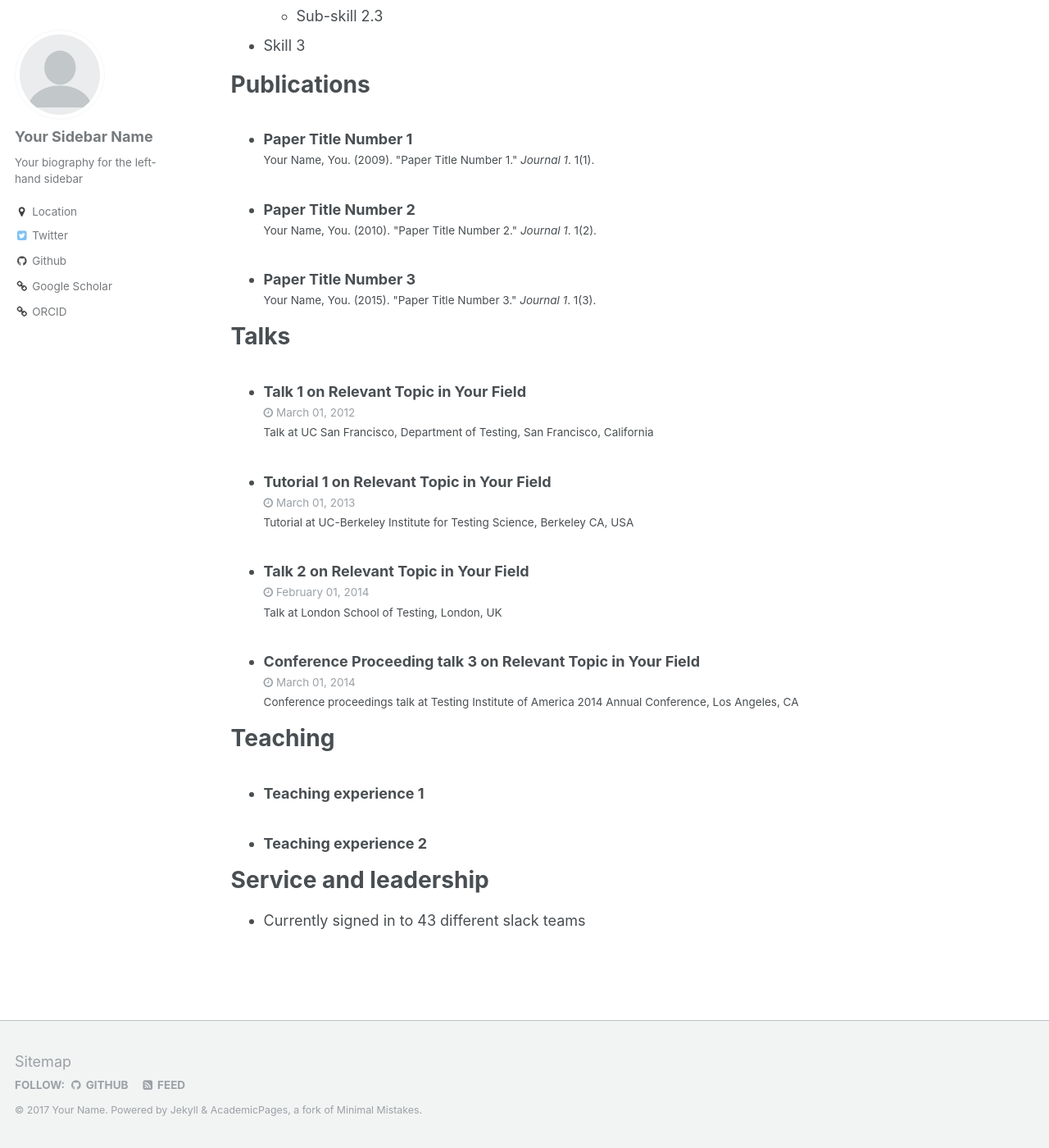
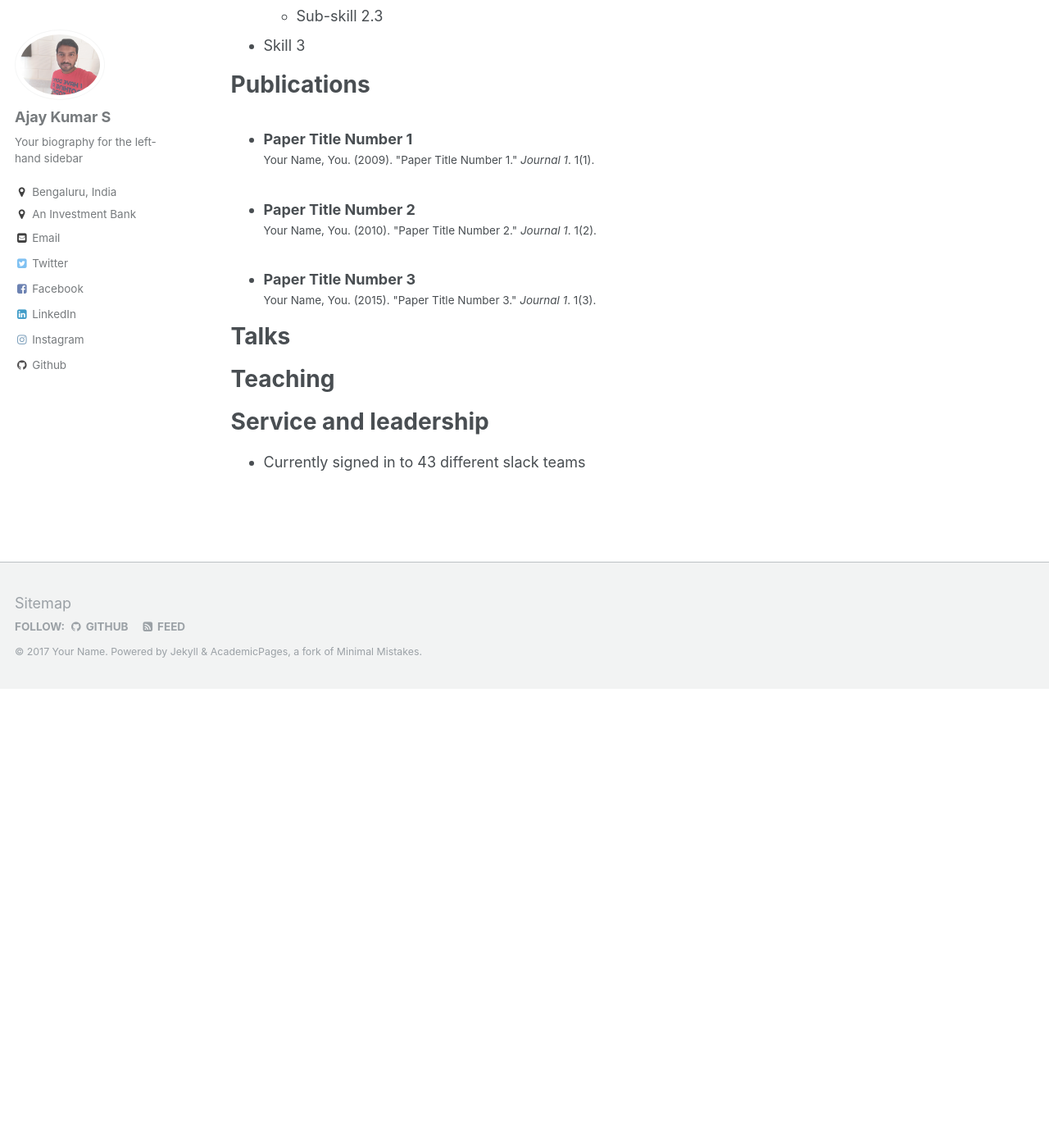
Before and after one commit to sajaykumar/sajaykumar.github.io, a Jekyll site: the page built from _pages/cv.md, in a window 1280 px wide and 1400 px high, scrolled down 868 px. Shown: the whole window at 82% size. Built offline with Jekyll 4.4.1, drawn with Linux system fonts in a browser that asks for light colours; after the commit the page ends 1708 px from its top, so only the background shows below that.

Commit message:
initial fork from minimal-mistakes

```diff
--- a/_config.yml
+++ b/_config.yml
@@ -77,33 +77,33 @@ analytics:
 
 # Site Author
 author:
-  name             : "Your Sidebar Name"
-  avatar           : "profile.png"
+  name             : "Ajay Kumar S"
+  avatar           : "profile.jpg"
   bio              : "Your biography for the left-hand sidebar"
-  location         : "Location"
-  employer         :
-  googlescholar    : "http://yourfullgooglescholarurl.com"
-  email            :
+  location         : "Bengaluru, India"
+  employer         : "An Investment Bank"
+  googlescholar    :
+  email            : "sajaykumr@gmail.com"
   uri              :
   bitbucket        :
   codepen          :
   dribbble         :
   flickr           :
-  facebook         :
+  facebook         : "MovingToWeb"
   foursquare       :
-  github           : "academicpages"
+  github           : "movingtoweb"
   google_plus      :
   keybase          :
-  instagram        :
+  instagram        : https://instagram.com/soleilfils
   lastfm           :
-  linkedin         :
-  orcid            : "http://orcid.org/yourorcidurl"
+  linkedin         : https://www.linkedin.com/in/movingtoweb
+  orcid            :
   pinterest        :
   soundcloud       :
   stackoverflow    : # http://stackoverflow.com/users/123456/username
   steam            :
   tumblr           :
-  twitter          : "replacethistwitterhandle"
+  twitter          : "SoleilFils"
   vine             :
   weibo            :
   xing             :
@@ -168,16 +168,10 @@ kramdown:
 
 # Collections
 collections:
-  teaching:
-    output: true
-    permalink: /:collection/:path/
   publications:
     output: true
     permalink: /:collection/:path/
   portfolio:
-    output: true
-    permalink: /:collection/:path/
-  talks:
     output: true
     permalink: /:collection/:path/
 
@@ -202,15 +196,6 @@ defaults:
     values:
       layout: single
       author_profile: true
-  # _teaching
-  - scope:
-      path: ""
-      type: teaching
-    values:
-      layout: single
-      author_profile: true
-      share: true
-      comments: true
   # _publications
   - scope:
       path: ""
@@ -229,14 +214,6 @@ defaults:
       author_profile: true
       share: true
       comment: true
-  # _talks
-  - scope:
-      path: ""
-      type: talks
-    values:
-      layout: talk
-      author_profile: true
-      share: true
 
 # Sass/SCSS
 sass:
@@ -248,7 +225,7 @@ sass:
 permalink: /:categories/:title/
 # paginate: 5 # amount of posts to show
 # paginate_path: /page:num/
-timezone: America/Los_Angeles # http://en.wikipedia.org/wiki/List_of_tz_database_time_zones
+timezone: Asia/Kolkata # http://en.wikipedia.org/wiki/List_of_tz_database_time_zones
 
 
 # Plugins
--- a/_talks/2012-03-01-talk-1.md
+++ /dev/null
@@ -1,11 +0,0 @@
----
-title: "Talk 1 on Relevant Topic in Your Field"
-collection: talks
-type: "Talk"
-permalink: /talks/2012-03-01-talk-1
-venue: "UC San Francisco, Department of Testing"
-date: 2012-03-01
-location: "San Francisco, California"
----
-
-This is a description of your talk, which is a markdown files that can be all markdown-ified like any other post. Yay markdown!
--- a/_talks/2013-03-01-tutorial-1.md
+++ /dev/null
@@ -1,13 +0,0 @@
----
-title: "Tutorial 1 on Relevant Topic in Your Field"
-collection: talks
-type: "Tutorial"
-permalink: /talks/2013-03-01-tutorial-1
-venue: "UC-Berkeley Institute for Testing Science"
-date: 2013-03-01
-location: "Berkeley CA, USA"
----
-
-[More information here](http://exampleurl.com)
-
-This is a description of your tutorial, note the different field in type. This is a markdown files that can be all markdown-ified like any other post. Yay markdown!
--- a/_talks/2014-02-01-talk-2.md
+++ /dev/null
@@ -1,13 +0,0 @@
----
-title: "Talk 2 on Relevant Topic in Your Field"
-collection: talks
-type: "Talk"
-permalink: /talks/2014-02-01-talk-2
-venue: "London School of Testing"
-date: 2014-02-01
-location: "London, UK"
----
-
-[More information here](http://example2.com)
-
-This is a description of your talk, which is a markdown files that can be all markdown-ified like any other post. Yay markdown!
--- a/_talks/2014-03-01-talk-3.md
+++ /dev/null
@@ -1,11 +0,0 @@
----
-title: "Conference Proceeding talk 3 on Relevant Topic in Your Field"
-collection: talks
-type: "Conference proceedings talk"
-permalink: /talks/2014-03-01-talk-3
-venue: "Testing Institute of America 2014 Annual Conference"
-date: 2014-03-01
-location: "Los Angeles, CA"
----
-
-This is a description of your conference proceedings talk, note the different field in type. You can put anything in this field.
--- a/_teaching/2014-spring-teaching-1.md
+++ /dev/null
@@ -1,20 +0,0 @@
----
-title: "Teaching experience 1"
-collection: teaching
-type: "Undergraduate course"
-permalink: /teaching/2014-spring-teaching-1
-venue: "University 1, Department"
-date: 2014-01-01
-location: "City, Country"
----
-
-This is a description of a teaching experience. You can use markdown like any other post.
-
-Heading 1
-======
-
-Heading 2
-======
-
-Heading 3
-======
--- a/_teaching/2015-spring-teaching-2.md
+++ /dev/null
@@ -1,20 +0,0 @@
----
-title: "Teaching experience 2"
-collection: teaching
-type: "Workshop"
-permalink: /teaching/2015-spring-teaching-1
-venue: "University 1, Department"
-date: 2015-01-01
-location: "City, Country"
----
-
-This is a description of a teaching experience. You can use markdown like any other post.
-
-Heading 1
-======
-
-Heading 2
-======
-
-Heading 3
-======
```
Also changed, not shown: _pages/talkmap.html (deleted, +0 -9 lines), _pages/talks.html (deleted, +0 -12 lines), _pages/teaching.html (deleted, +0 -12 lines), assets/js/main.min.js, 1 other file.
